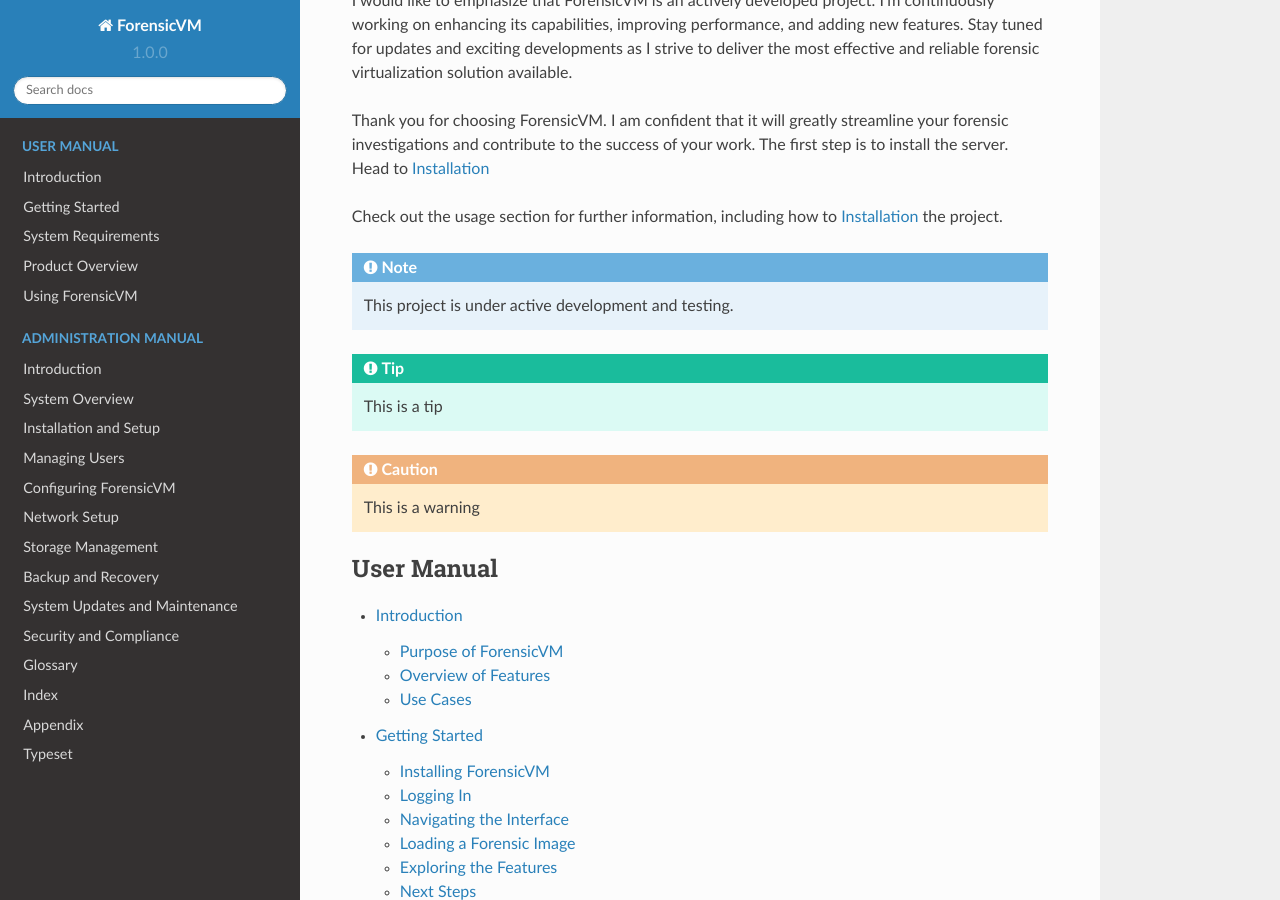
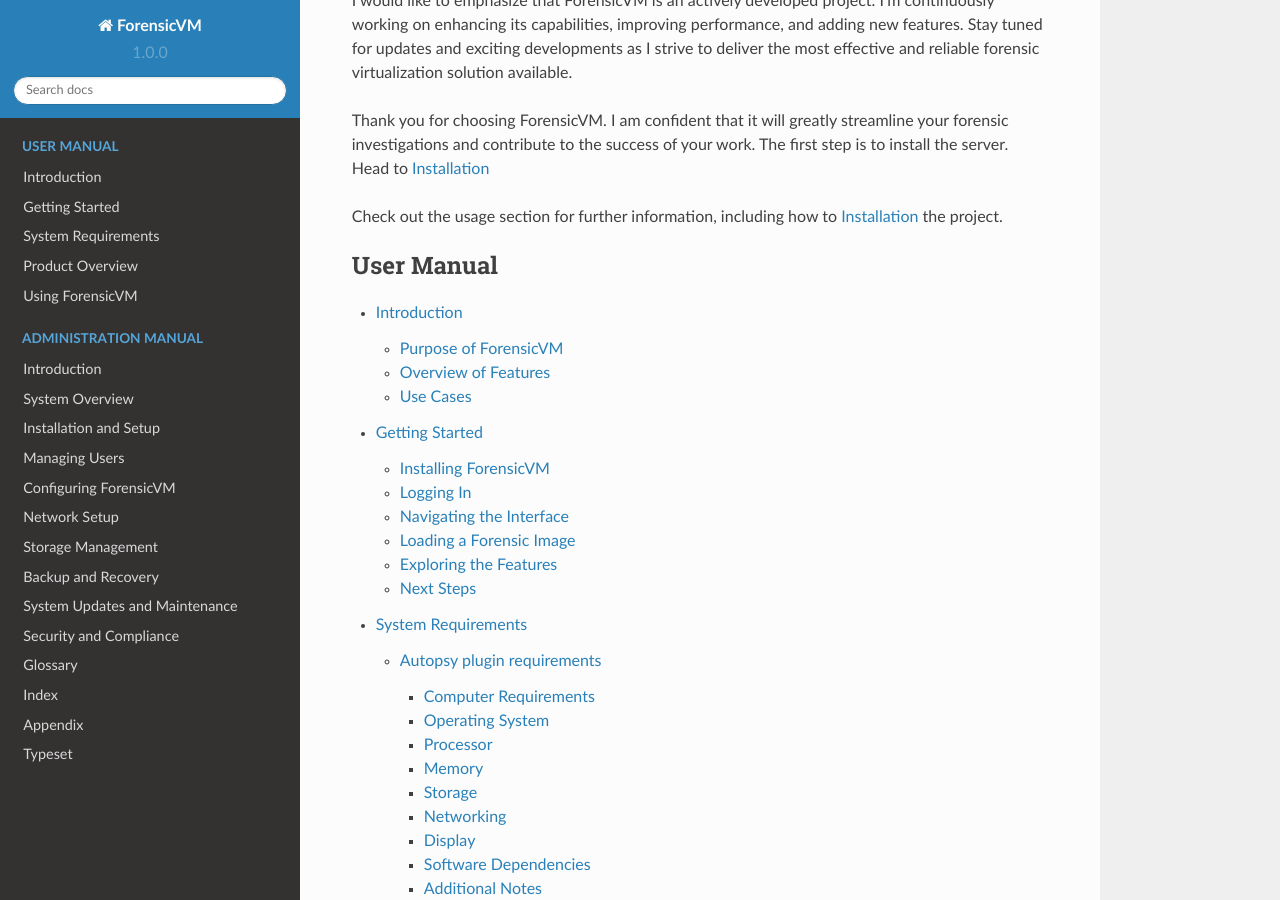
Before and after one commit to nunomourinho/ForensicVMServerAndClientDocs, a Sphinx documentation site: the page built from docs/index.rst, in a window 1280 px wide and 900 px high, scrolled down 1356 px. Built offline with Sphinx 7.4.7 and the Read the Docs theme 2.0.0, drawn with Linux system fonts in a browser that asks for light colours; pages that are not in the unit, such as notebooks, are missing from menus; some of the changed text lies outside the part shown.

Commit message:
Update index.rst

```diff
--- a/docs/index.rst
+++ b/docs/index.rst
@@ -27,18 +27,6 @@
 The first step is to install the server. Head to :ref:`installation`
 
 Check out the :doc:`usage` section for further information, including how to :ref:`installation` the project.
-
-.. note::
-
-   This project is under active development and testing.
-
-.. TIP::
-
-    This is a tip
-
-.. CAUTION::
-
-    This is a warning
 
 .. toctree::
    :maxdepth: 3
@@ -71,15 +59,3 @@
    Index <admin/index>
    Appendix <admin/appendix>
    Typeset <admin/typset>
-
-
-.. table:: Table 1
-   :widths: auto
-
-   +--------+--------+--------+
-   | Header | Header | Header |
-   +========+========+========+
-   | Cell   | Cell   | Cell   |
-   +--------+--------+--------+
-   | Cell   | Cell   | Cell   |
-   +--------+--------+--------+
```
